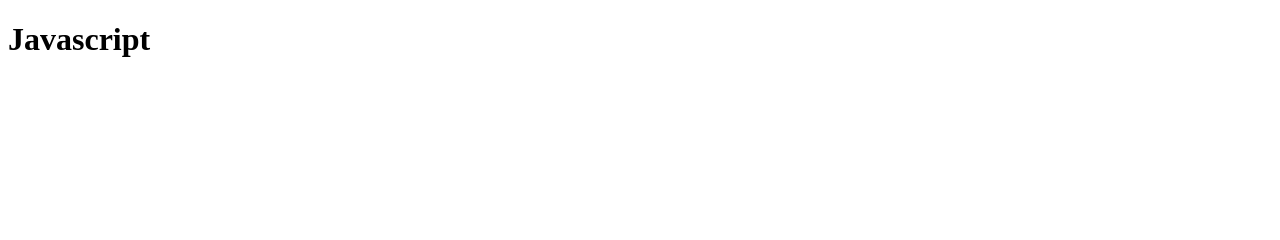
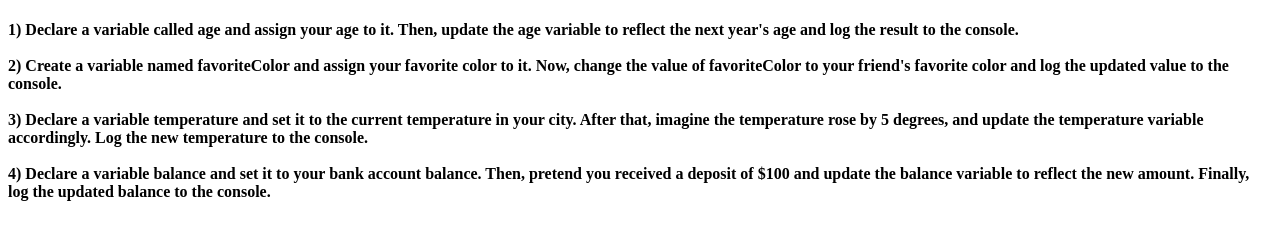
Before and after one commit to bilalattari/SMIT-BATCH-MWF-9-11, a plain HTML site: page Javascript/index.html in a window 1280 px wide. Drawn offline with Linux system fonts and the light colour scheme.

Commit message:
Javascript Variables and Hoisting Concept

```diff
--- /dev/null
+++ b/Javascript/concepts/airthmatic.js
@@ -0,0 +1,26 @@
+// In JavaScript, arithmetic involves performing mathematical operations on numerical values.
+//The basic arithmetic operators include:
+
+// Addition (+): Adds two or more numbers together.
+// Subtraction (-): Subtracts the second number from the first.
+// Multiplication (*): Multiplies two or more numbers.
+// Division (/): Divides the first number by the second.
+// Modulus (%): Returns the remainder after division (useful for checking if a number is even or odd).
+// Increment (++): Adds one to the current value of a variable.
+// Decrement (--): Subtracts one from the current value of a variable.
+
+var num1 = 20
+var num2 = 10
+console.log(num1 + num2) //Addition
+
+console.log(num1 - num2) //Subtraction
+
+console.log(num1 * num2) //Multiply
+
+console.log(num1 / num2) //Divide
+
+console.log(23 % num2) //Modulus
+
+console.log(++num1)
+ //increment
+console.log(--num1) //increment
--- a/Javascript/index.html
+++ b/Javascript/index.html
@@ -1,14 +1,34 @@
 <!DOCTYPE html>
 <html lang="en">
-<head>
-    <meta charset="UTF-8">
-    <meta http-equiv="X-UA-Compatible" content="IE=edge">
-    <meta name="viewport" content="width=device-width, initial-scale=1.0">
+  <head>
+    <meta charset="UTF-8" />
+    <meta http-equiv="X-UA-Compatible" content="IE=edge" />
+    <meta name="viewport" content="width=device-width, initial-scale=1.0" />
     <title>Document</title>
-</head>
-<body>
-    <h1>Javascript</h1>
-
-    <script src="index.js"></script>
-</body>
+  </head>
+  <body>
+    <h4>
+      1) Declare a variable called age and assign your age to it. Then, update
+      the age variable to reflect the next year's age and log the result to the
+      console.
+      <br />
+      <br />
+      2) Create a variable named favoriteColor and assign your favorite color to
+      it. Now, change the value of favoriteColor to your friend's favorite color
+      and log the updated value to the console.
+      <br />
+      <br />
+      3) Declare a variable temperature and set it to the current temperature in
+      your city. After that, imagine the temperature rose by 5 degrees, and
+      update the temperature variable accordingly. Log the new temperature to
+      the console.
+      <br />
+      <br />
+      4) Declare a variable balance and set it to your bank account balance.
+      Then, pretend you received a deposit of $100 and update the balance
+      variable to reflect the new amount. Finally, log the updated balance to
+      the console.
+    </h4>
+    <script src="concepts/airthmatic.js"></script>
+  </body>
 </html>
```
Also changed, not shown: Javascript/concepts/hoisting.js (added, +21 -0 lines).
